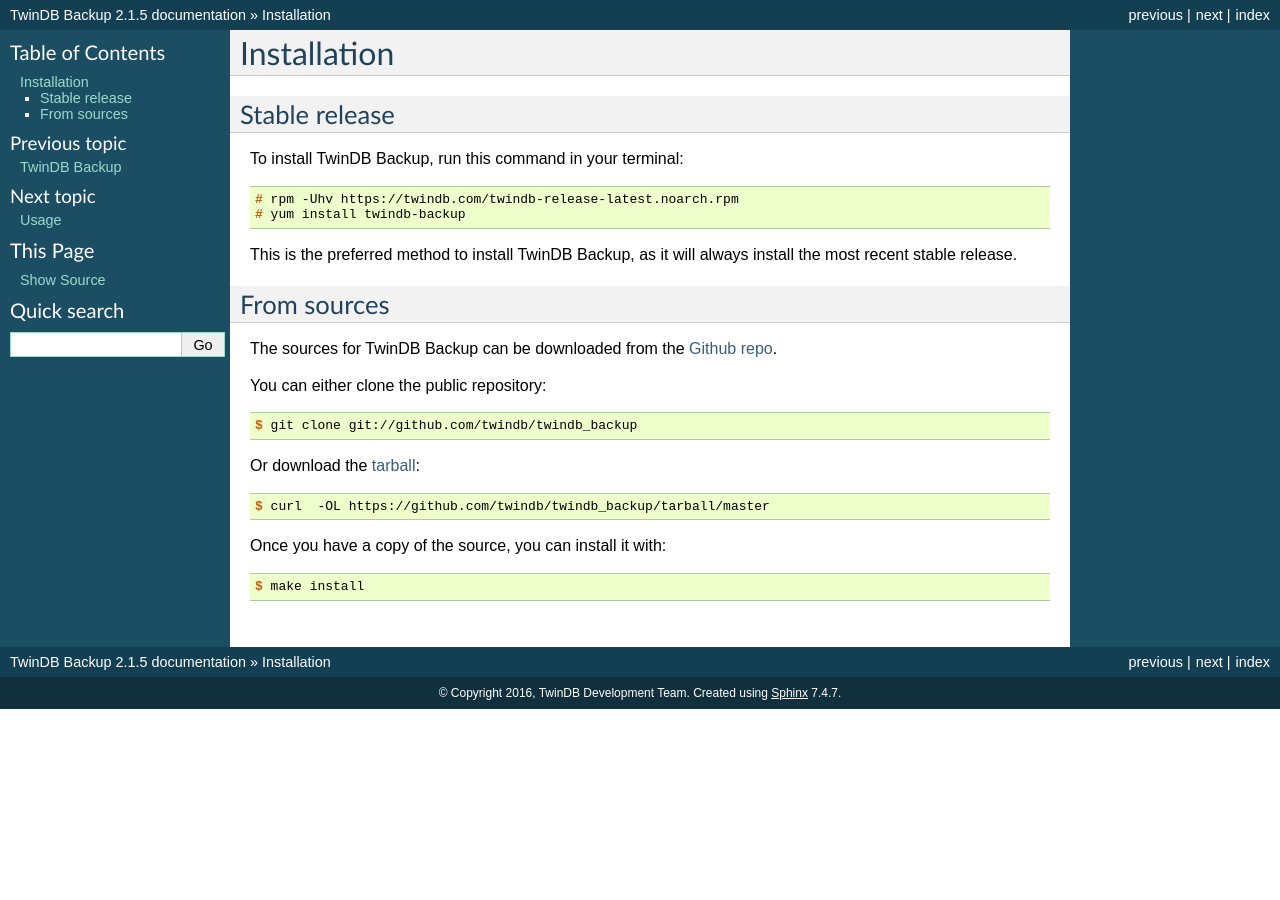
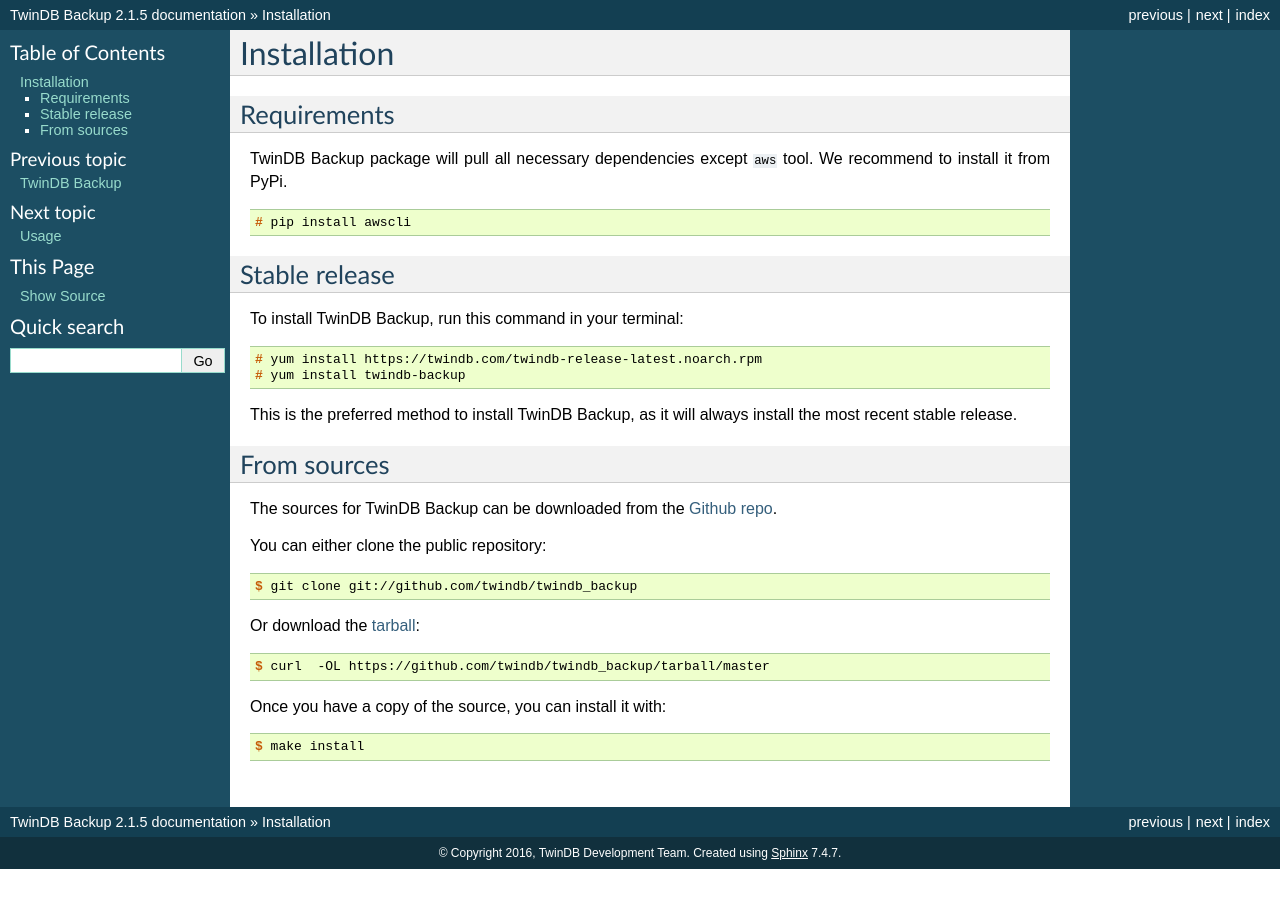
Before and after one commit to twindb/backup, a Sphinx documentation site: the page built from docs/installation.rst, in a window 1280 px wide. Built offline with Sphinx 7.4.7, drawn with Linux system fonts in a browser that asks for light colours.

Commit message:
small fixes in docs

```diff
--- a/README.rst
+++ b/README.rst
@@ -45,11 +45,11 @@
 ~~~~~~~~~~~~~~~~~~~~
 
 **twindb-backup** is distributed via the YUM repository.
-Check instructions_ on how to set up the repository.
 Once the repo is configured install the ``twindb-backup`` package.
 
 .. code-block:: console
 
+    # yum install https://twindb.com/twindb-release-latest.noarch.rpm
     # yum install twindb-backup
 
 
--- a/docs/installation.rst
+++ b/docs/installation.rst
@@ -4,6 +4,14 @@
 Installation
 ============
 
+Requirements
+------------
+
+TwinDB Backup package will pull all necessary dependencies except ``aws`` tool. We recommend to install it from PyPi.
+
+.. code-block:: console
+
+    # pip install awscli
 
 Stable release
 --------------
@@ -12,7 +20,7 @@
 
 .. code-block:: console
 
-    # rpm -Uhv https://twindb.com/twindb-release-latest.noarch.rpm
+    # yum install https://twindb.com/twindb-release-latest.noarch.rpm
     # yum install twindb-backup
 
 This is the preferred method to install TwinDB Backup, as it will always install the most recent stable release.
```
